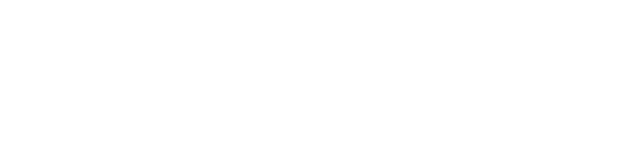
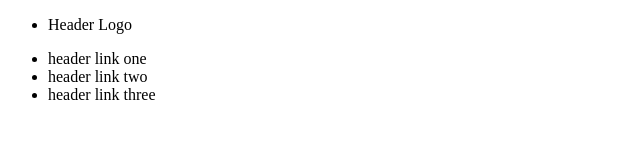
Before and after one commit to RHINO0187/Project-Landing-Page, a plain HTML site: page index.html in a window 1280 px wide. Shown: the whole page, without its empty margins (0-640 px from the left). Drawn offline with Linux system fonts and the light colour scheme.

Commit message:
Add header  and containers  for links

```diff
--- a/index.html
+++ b/index.html
@@ -8,6 +8,16 @@
     <link rel="stylesheet" href="./style.css">
 </head>
 <body>
+    <div class="header">
+        <ul class="left-links">
+            <li>Header Logo</li>
+        </ul>
+        <ul class="right-links">
+            <li>header link one</li>
+            <li>header link two</li>
+            <li>header link three</li>
+        </ul>
+    </div>
 
 </body>
 </html>
```
